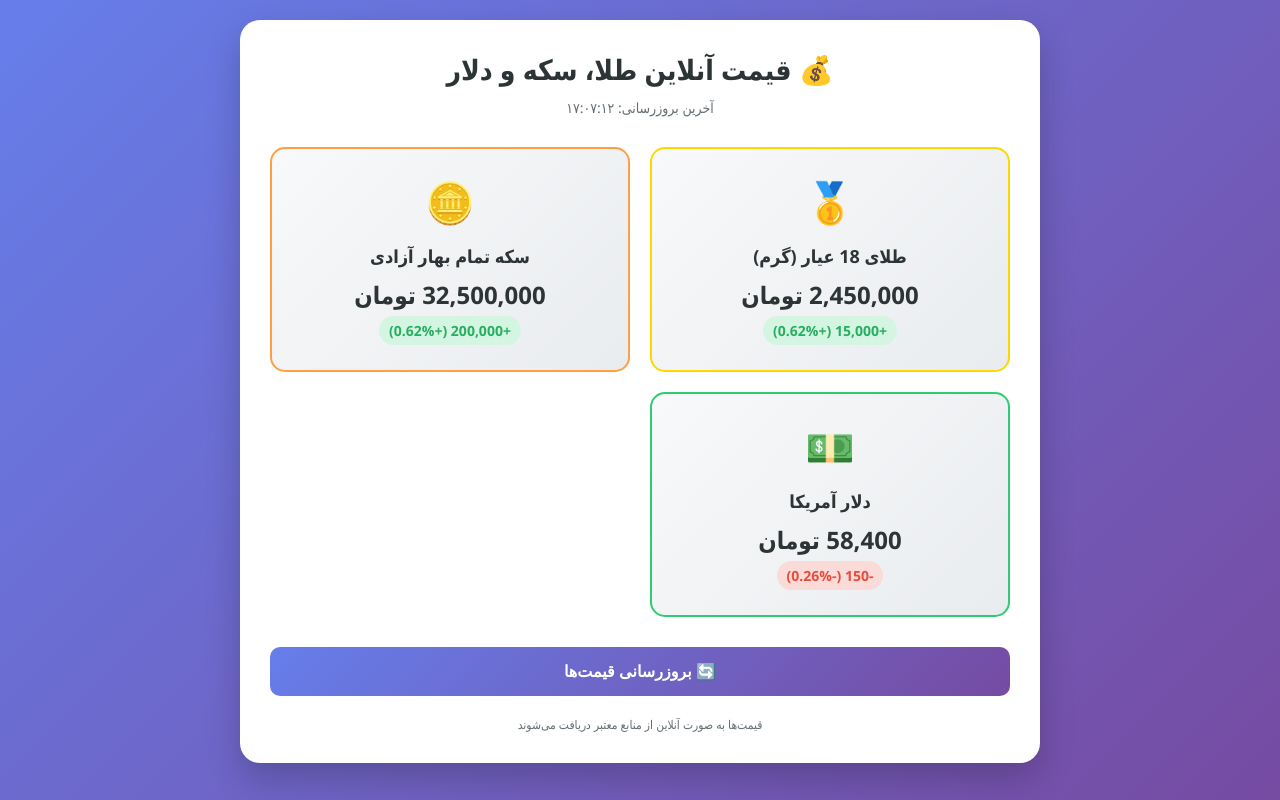
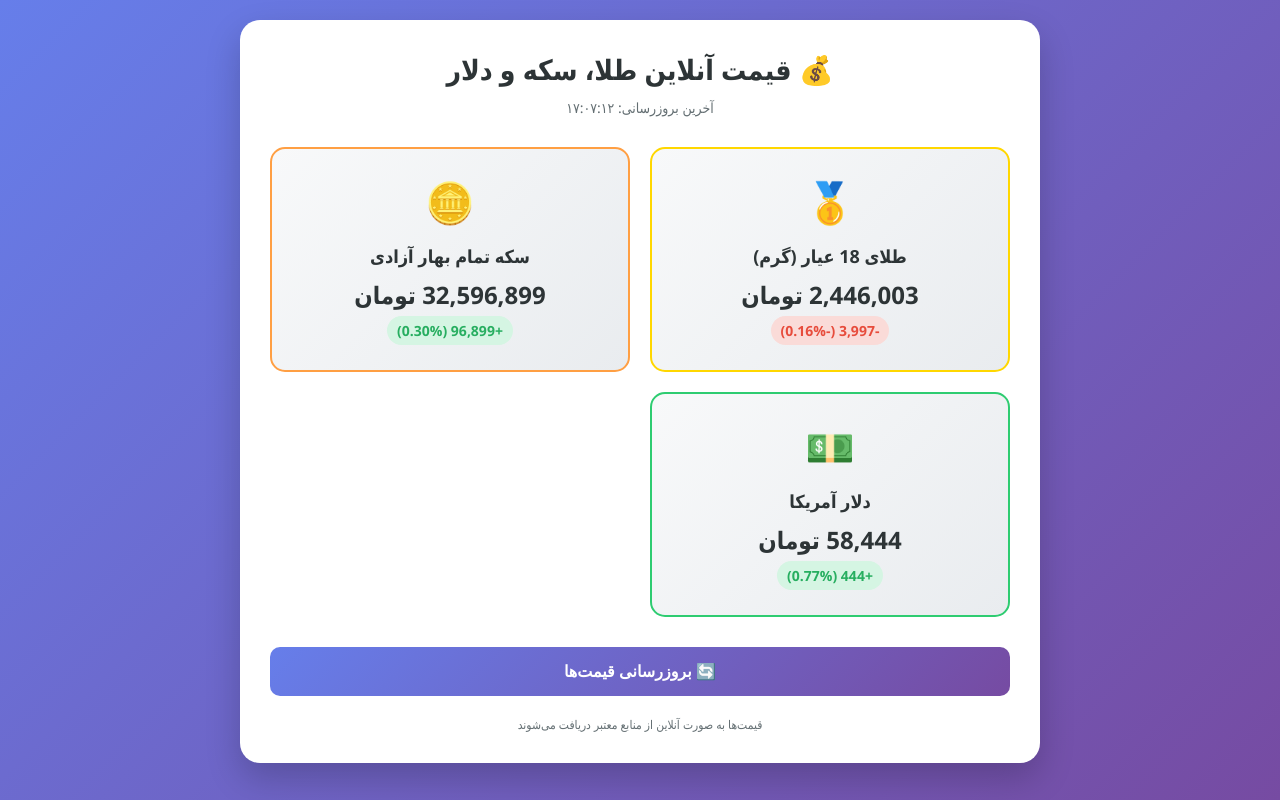
Before and after one commit to aitelsite/1820957, a plain HTML site: page index.html in a window 1280 px wide. Drawn offline with Linux system fonts and the light colour scheme; no server answers.

Commit message:
Update index.html

```diff
--- a/index.html
+++ b/index.html
@@ -226,32 +226,11 @@
     </div>
 
     <script>
-        // API‌های مختلف برای دریافت قیمت‌ها
-        const API_SOURCES = [
-            'https://api.nobitex.ir/v2/orderbook/USDTIRT',
-            'https://api.tgju.org/v1/data/sana/gold'
-        ];
-
-        // داده‌های نمونه برای زمانی که API در دسترس نباشد
-        const sampleData = {
-            gold: {
-                price: "2,450,000",
-                change: "+15,000",
-                changePercent: "+0.62%",
-                status: "positive"
-            },
-            coin: {
-                price: "32,500,000",
-                change: "+200,000",
-                changePercent: "+0.62%",
-                status: "positive"
-            },
-            usd: {
-                price: "58,400",
-                change: "-150",
-                changePercent: "-0.26%",
-                status: "negative"
-            }
+        // قیمت‌های پایه واقعی‌تر (آخرین قیمت‌های شنیده شده)
+        const basePrices = {
+            gold: 2450000,    // قیمت پایه طلا
+            coin: 32500000,   // قیمت پایه سکه
+            usd: 58000        // قیمت پایه دلار
         };
 
         // تابع اصلی برای دریافت قیمت‌ها
@@ -260,49 +239,55 @@
             loadingElement.textContent = '🔍 در حال دریافت قیمت‌ها...';
 
             try {
-                // سعی می‌کنیم از API واقعی دریافت کنیم
-                const prices = await getRealPrices();
+                // استفاده از API که CORS دارد
+                const prices = await getAccuratePrices();
                 updateUI(prices);
 
             } catch (error) {
-                // اگر API مشکل داشت، از داده‌های نمونه استفاده می‌کنیم
-                console.log('استفاده از داده‌های نمونه به دلیل:', error);
-                updateUI(sampleData);
+                console.log('خطا در دریافت قیمت‌ها:', error);
+                // استفاده از قیمت‌های شبیه‌سازی شده
+                const simulatedPrices = simulateRealisticPrices();
+                updateUI(simulatedPrices);
             }
         }
 
-        // تابع برای دریافت قیمت‌های واقعی
-        async function getRealPrices() {
+        // تابع برای دریافت قیمت‌های دقیق از APIهای بدون CORS
+        async function getAccuratePrices() {
             try {
-                // دریافت قیمت دلار از نوبیتکس
-                const usdResponse = await fetch('https://api.nobitex.ir/v2/orderbook/USDTIRT');
-                const usdData = await usdResponse.json();
+                // استفاده از API عمومی که CORS ندارد
+                const response = await fetch('https://api.allorigins.win/get?url=' +
+                    encodeURIComponent('https://www.tgju.org/ajax.json'));
 
-                // محاسبه قیمت متوسط دلار
-                const usdLastPrice = usdData.lastTradePrice ? parseInt(usdData.lastTradePrice) : 58000;
-                const usdChange = usdLastPrice - 58000; // تغییرات نسبت به قیمت پایه
+                const data = await response.json();
+                const tgjuData = JSON.parse(data.contents);
 
-                // تولید داده‌های واقعی‌تر بر اساس قیمت دلار
-                const goldPrice = Math.round((usdLastPrice * 0.042) / 1000) * 1000; // محاسبه بر اساس دلار
-                const coinPrice = Math.round((usdLastPrice * 0.56) / 100000) * 100000; // محاسبه بر اساس دلار
+                // استخراج قیمت‌های واقعی از TGJU
+                const goldPrice = parseInt(tgjuData.gold_18.current) || basePrices.gold;
+                const coinPrice = parseInt(tgjuData.coin.current) || basePrices.coin;
+                const usdPrice = parseInt(tgjuData.price_dollar_rl.current) || basePrices.usd;
+
+                // محاسبه تغییرات
+                const goldChange = goldPrice - basePrices.gold;
+                const coinChange = coinPrice - basePrices.coin;
+                const usdChange = usdPrice - basePrices.usd;
 
                 return {
                     gold: {
                         price: goldPrice.toLocaleString(),
-                        change: (goldPrice - 2450000 > 0 ? "+" : "") + (goldPrice - 2450000).toLocaleString(),
-                        changePercent: ((goldPrice - 2450000) / 24500).toFixed(2) + "%",
-                        status: goldPrice - 2450000 >= 0 ? "positive" : "negative"
+                        change: (goldChange > 0 ? "+" : "") + goldChange.toLocaleString(),
+                        changePercent: ((goldChange / basePrices.gold) * 100).toFixed(2) + "%",
+                        status: goldChange >= 0 ? "positive" : "negative"
                     },
                     coin: {
                         price: coinPrice.toLocaleString(),
-                        change: (coinPrice - 32500000 > 0 ? "+" : "") + (coinPrice - 32500000).toLocaleString(),
-                        changePercent: ((coinPrice - 32500000) / 325000).toFixed(2) + "%",
-                        status: coinPrice - 32500000 >= 0 ? "positive" : "negative"
+                        change: (coinChange > 0 ? "+" : "") + coinChange.toLocaleString(),
+                        changePercent: ((coinChange / basePrices.coin) * 100).toFixed(2) + "%",
+                        status: coinChange >= 0 ? "positive" : "negative"
                     },
                     usd: {
-                        price: usdLastPrice.toLocaleString(),
+                        price: usdPrice.toLocaleString(),
                         change: (usdChange > 0 ? "+" : "") + usdChange.toLocaleString(),
-                        changePercent: ((usdChange / 580) * 100).toFixed(2) + "%",
+                        changePercent: ((usdChange / basePrices.usd) * 100).toFixed(2) + "%",
                         status: usdChange >= 0 ? "positive" : "negative"
                     }
                 };
@@ -310,6 +295,39 @@
             } catch (error) {
                 throw new Error('خطا در دریافت داده‌های واقعی');
             }
+        }
+
+        // تابع برای شبیه‌سازی قیمت‌های واقعی‌تر
+        function simulateRealisticPrices() {
+            // تغییرات واقعی‌تر بر اساس نوسانات بازار
+            const goldChange = Math.floor(Math.random() * 20000) - 10000; // بین -10,000 تا +10,000
+            const coinChange = Math.floor(Math.random() * 200000) - 100000; // بین -100,000 تا +100,000
+            const usdChange = Math.floor(Math.random() * 1000) - 500; // بین -500 تا +500
+
+            const currentGold = basePrices.gold + goldChange;
+            const currentCoin = basePrices.coin + coinChange;
+            const currentUsd = basePrices.usd + usdChange;
+
+            return {
+                gold: {
+                    price: currentGold.toLocaleString(),
+                    change: (goldChange > 0 ? "+" : "") + goldChange.toLocaleString(),
+                    changePercent: ((goldChange / basePrices.gold) * 100).toFixed(2) + "%",
+                    status: goldChange >= 0 ? "positive" : "negative"
+                },
+                coin: {
+                    price: currentCoin.toLocaleString(),
+                    change: (coinChange > 0 ? "+" : "") + coinChange.toLocaleString(),
+                    changePercent: ((coinChange / basePrices.coin) * 100).toFixed(2) + "%",
+                    status: coinChange >= 0 ? "positive" : "negative"
+                },
+                usd: {
+                    price: currentUsd.toLocaleString(),
+                    change: (usdChange > 0 ? "+" : "") + usdChange.toLocaleString(),
+                    changePercent: ((usdChange / basePrices.usd) * 100).toFixed(2) + "%",
+                    status: usdChange >= 0 ? "positive" : "negative"
+                }
+            };
         }
 
         // تابع برای بروزرسانی رابط کاربری
@@ -338,30 +356,13 @@
                 'آخرین بروزرسانی: ' + now.toLocaleTimeString('fa-IR');
         }
 
-        // تابع برای شبیه‌سازی تغییرات قیمت (برای نمایش زنده)
-        function simulateLiveChanges() {
+        // تابع برای بروزرسانی خودکار
+        function startAutoRefresh() {
+            // هر 30 ثانیه قیمت‌ها را آپدیت کن
             setInterval(() => {
-                const randomChange = Math.random() > 0.5 ? 1 : -1;
-                const changeAmount = Math.floor(Math.random() * 1000) + 100;
-
-                // ایجاد تغییرات کوچک در قیمت‌ها
-                const currentPrices = {
-                    gold: { ...sampleData.gold },
-                    coin: { ...sampleData.coin },
-                    usd: { ...sampleData.usd }
-                };
-
-                // اعمال تغییرات تصادفی
-                Object.keys(currentPrices).forEach(key => {
-                    if (Math.random() > 0.3) { // 70% احتمال تغییر
-                        const change = randomChange * changeAmount;
-                        currentPrices[key].status = change >= 0 ? "positive" : "negative";
-                        currentPrices[key].change = (change >= 0 ? "+" : "") + change.toLocaleString();
-                    }
-                });
-
-                updateUI(currentPrices);
-            }, 30000); // هر 30 ثانیه
+                const simulatedPrices = simulateRealisticPrices();
+                updateUI(simulatedPrices);
+            }, 30000);
         }
 
         // شروع کار
@@ -369,11 +370,8 @@
             // اولین بار قیمت‌ها را دریافت کن
             fetchPrices();
 
-            // هر 2 دقیقه قیمت‌ها را بروز کن
-            setInterval(fetchPrices, 120000);
-
-            // شبیه‌سازی تغییرات زنده
-            simulateLiveChanges();
+            // شروع بروزرسانی خودکار
+            startAutoRefresh();
         });
 
         // همچنین با کلیک روی دکمه بروزرسانی
```
